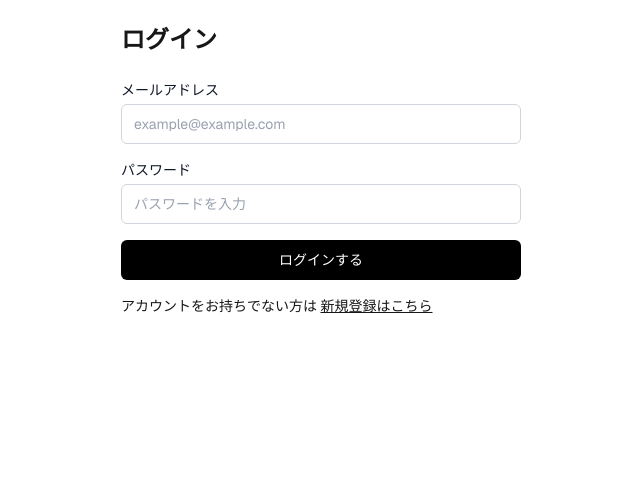
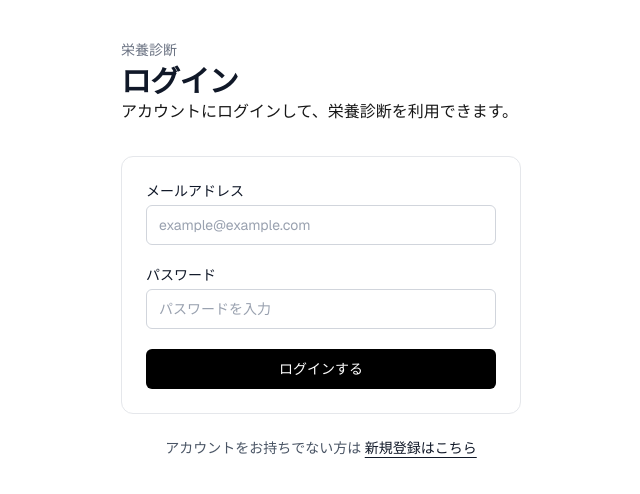
Before and after one commit to arasei/personal-nutrition-app, a Next.js app in the folder web/: page /login in a window 1280 px wide. Shown: the top 494 px of the page, without its empty margins (319-959 px from the left). Built offline with nearby package versions, Linux system fonts and the light colour scheme; no server answers.

Commit message:
style: ログインページのレスポンシブUIを整理

```diff
--- a/web/app/login/page.tsx
+++ b/web/app/login/page.tsx
@@ -175,20 +175,36 @@ export default function LoginPage() {
   };
 
   return (
-    <main className="mx-auto max-w-md p-6">
-      <h1 className="mb-6 text-2xl font-bold">
+    <main className="mx-auto w-full max-w-md px-4 py-8 sm:px-6 sm:py-10">
+      <header>
+        <p className="text-sm font-medium text-gray-500">
+          栄養診断
+        </p>
+
+        <h1 className="mt-1 text-2xl font-bold tracking-tight text-gray-900 sm:text-3xl">
           ログイン
         </h1>
 
-      {/* ログインボタンを押した時にログイン処理を動かす */}
-      {/* 入力必須項目 */}
-      <form onSubmit={handleLogin} className="space-y-4">
+        <p>
+          アカウントにログインして、栄養診断を利用できます。
+        </p>
+      </header>
 
-        {/* 入力必須項目 */}
-        <div>
+      {/*
+        入力フォーム
+        - ひとまとまりの入力エリア
+        - ログインボタンを押した時にフォームの内容を送信し、ログイン処理を動かす
+      */}
+      <form
+        onSubmit={handleLogin}
+        className="mt-8 space-y-5 rounded-xl border border-gray-200 bg-white p-4 sm:p-6"
+      >
+        <div className="space-y-2">
           <Label htmlFor="email">
             メールアドレス
           </Label>
+
+          {/* 入力必須項目 */}
           <Input
             id="email"
             name="email"
@@ -201,22 +217,22 @@ export default function LoginPage() {
           />
         </div>
 
+        <div className="space-y-2">
+          <Label htmlFor="password">
+            パスワード
+          </Label>
+
           {/* 入力必須項目 */}
-
           {/*
-        autoComplete :
-        signup
+            autoComplete
+            - signup
             → new-password
             → 新しく作るパスワード
 
-        login
+            - login
             → current-password
             → 既に登録済みのパスワード
           */}
-        <div>
-          <Label htmlFor="password">
-            パスワード
-          </Label>
           <Input
             id="password"
             name="password"
@@ -230,13 +246,25 @@ export default function LoginPage() {
         </div>
 
         {/* error を受け取った場合だけ {errorMessage} を表示 */}
+        {/*
+          role="alert"
+          - エラーであることを支援技術へ伝えやすくする
+        */}
         {errorMessage && (
-          <p className="text-sm text-red-500">{errorMessage}</p>
+          <p
+            role="alert"
+            className="rounded-lg bg-red-50 px-3 py-2 text-sm leading-6 text-red-700">
+            {errorMessage}
+          </p>
         )}
 
         {/* ログインボタンを表示 */}
-        {/* disabled={isLoading} : isLoadingがtrueの時disabledを有効にする(二重送信防止) */}
-        {/* type="submit" : フォーム送信  */}
+        {/*
+          disabled={isLoading}
+          - isLoadingがtrueの時disabledを有効にする(二重送信防止)
+          type="submit"
+          - フォーム送信
+        */}
         <Button
           type="submit"
           disabled={isLoading}
@@ -248,9 +276,12 @@ export default function LoginPage() {
 
       {/* /signup ページへの遷移リンクを追加 */}
       {/* 未登録の人がログイン画面から新規登録ページへ移動できるように */}
-      <p className="mt-4 text-sm">
+      <p className="mt-6 text-center text-sm text-gray-600">
         アカウントをお持ちでない方は{" "}
-          <Link href="/signup" className="underline">
+        <Link
+          href="/signup"
+          className="font-medium text-gray-900 underline underline-offset-4"
+        >
           新規登録はこちら
         </Link>
       </p>
```
Lines whose indentation alone changed are shown as unchanged.
